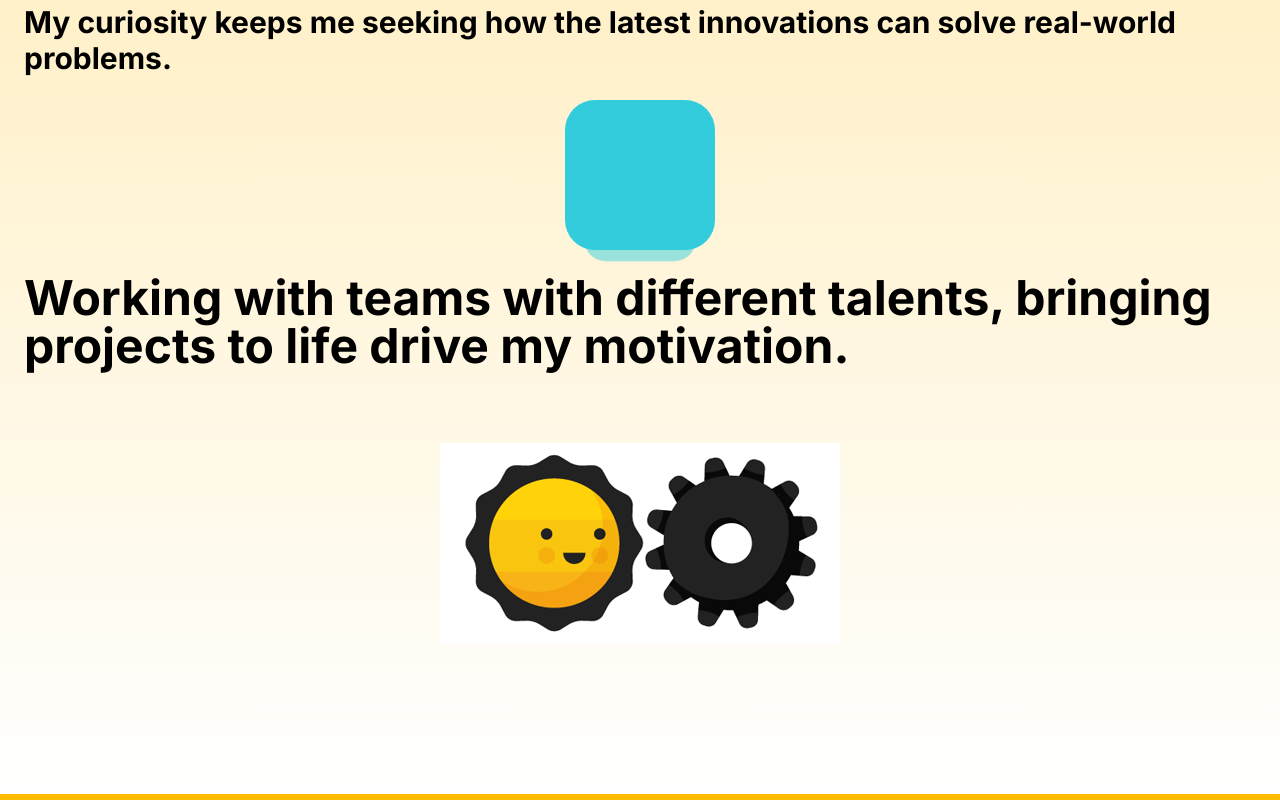
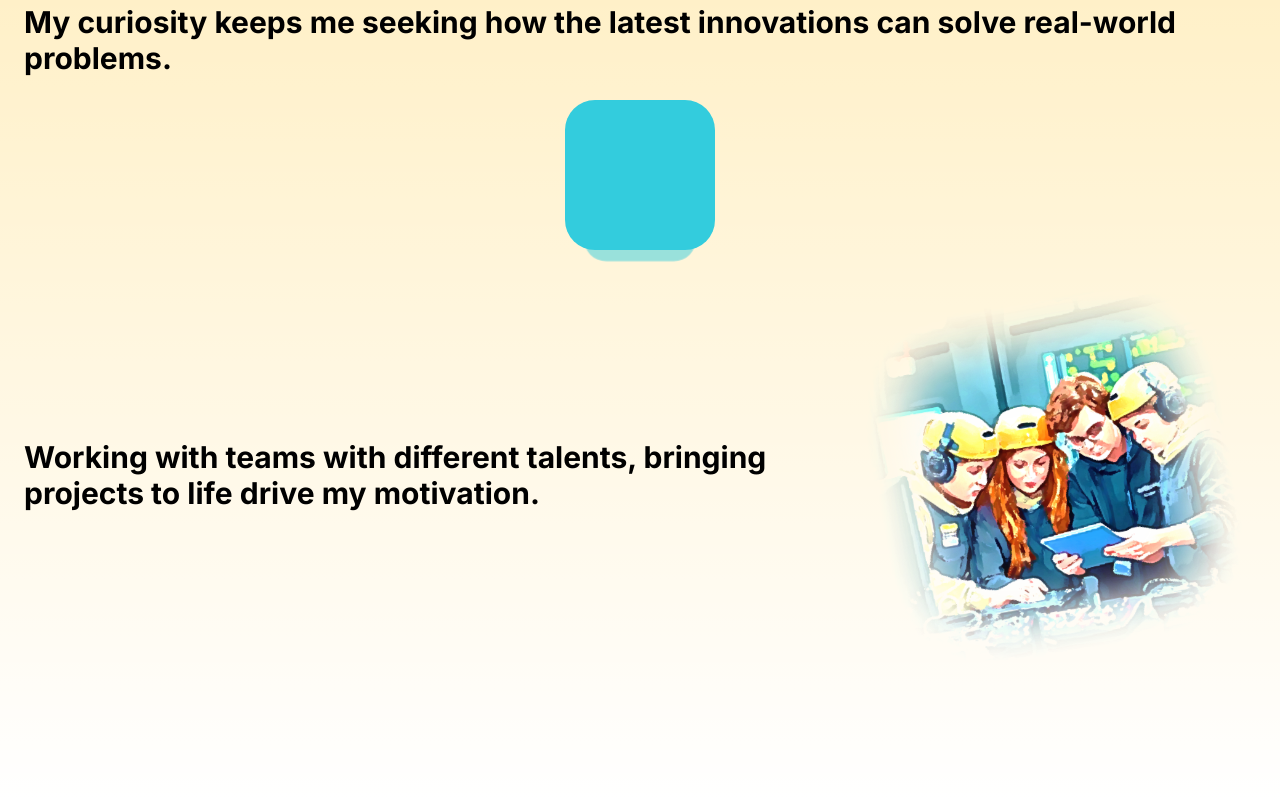
Before and after one commit to diamondcodebase/ox-app, a Next.js app: page /aboutMe in a window 1280 px wide. Shown: the part 2916-3716 px from the top of the page. Built offline with nearby package versions, Linux system fonts and the light colour scheme.

Commit message:
modify section8 component

```diff
--- a/src/app/aboutMe/page.js
+++ b/src/app/aboutMe/page.js
@@ -24,7 +24,7 @@ export default function AboutMe() {
     const sentence9 = "I would be excited if one day I could work with you, fork~";
 
     const imageSrc5 = "./gear.gif";
-    const imageSrc8 = "./gear.gif";
+    const imageSrc8 = "./work_together.png";
 
 
     return (
--- a/src/components/Section8.js
+++ b/src/components/Section8.js
@@ -5,8 +5,8 @@ export default function Section8({displayText, imageSrc, alt}) {
     return (
         <div>
             {
-                <div className='flex flex-col items-center justify-between'>
-                    <div className='text-5xl font-bold p-3 m-3'>
+                <div className='flex flex-row items-center justify-between'>
+                    <div className='text-xl sm:text-3xl font-bold p-3 m-3'>
                         { displayText }
                     </div>
                     <div>
```
Also changed, not shown: public/work_together.png (added).
